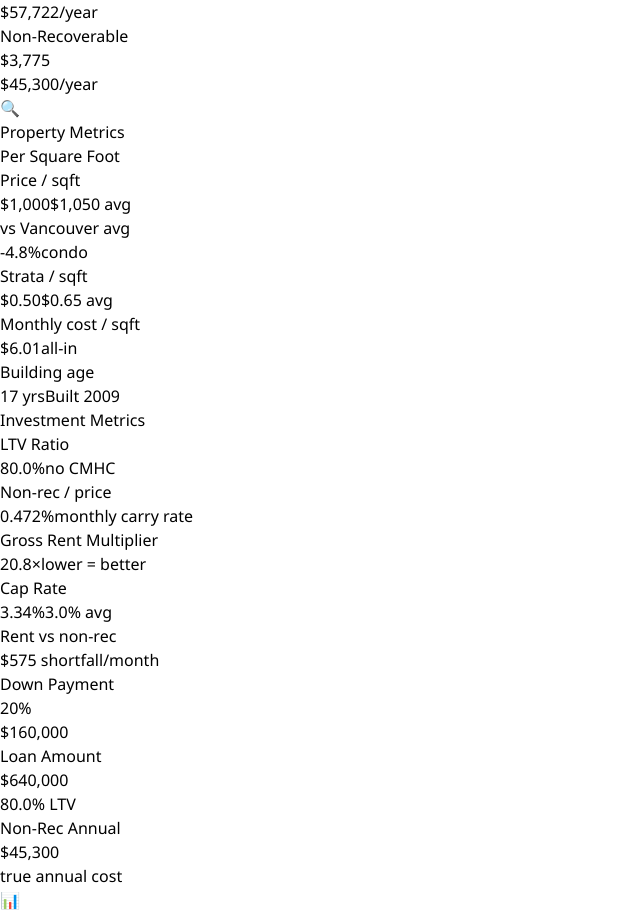
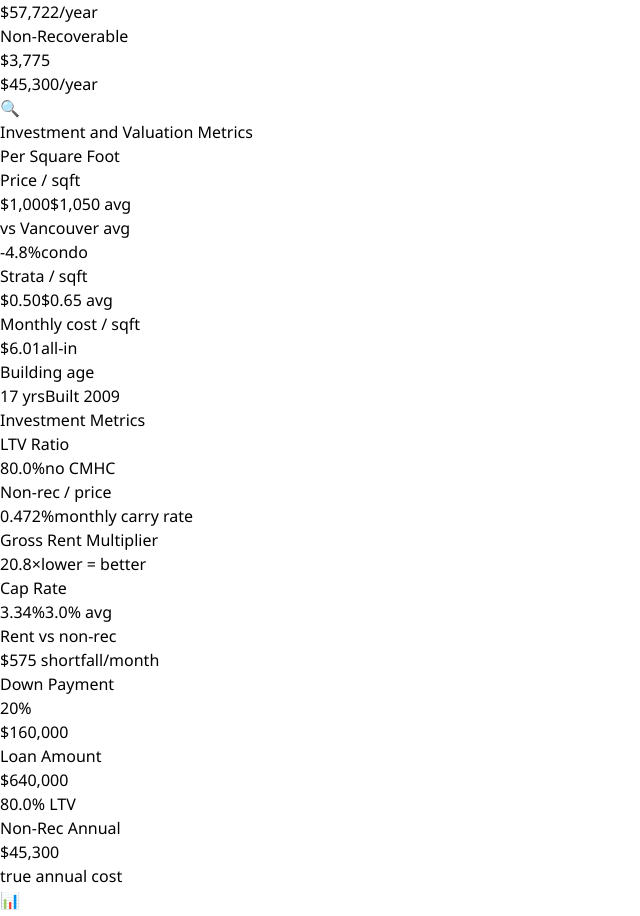
Before and after one commit to mwbooth98/vancouver-re-analyzer, a React (Vite) app: page / in a window 1280 px wide. Shown: the part 2080-2996 px from the top of the page, without its empty margins (0-640 px from the left). Built offline with nearby package versions, Linux system fonts and the light colour scheme.

Commit message:
Rename section title to 'Investment and Valuation Metrics'

```diff
--- a/src/App.jsx
+++ b/src/App.jsx
@@ -700,7 +700,7 @@ export default function RealEstateDashboard() {
 
             {/* Section 3: Property Metrics */}
             <div className="bg-stone-900/80 border border-stone-700/60 rounded-2xl p-5">
-              <SectionTitle icon="🔍">Property Metrics</SectionTitle>
+              <SectionTitle icon="🔍">Investment and Valuation Metrics</SectionTitle>
               {hasMetrics ? (
                 <div className="grid grid-cols-1 md:grid-cols-2 gap-4">
                   {calcs.sqft > 0 && (
```
